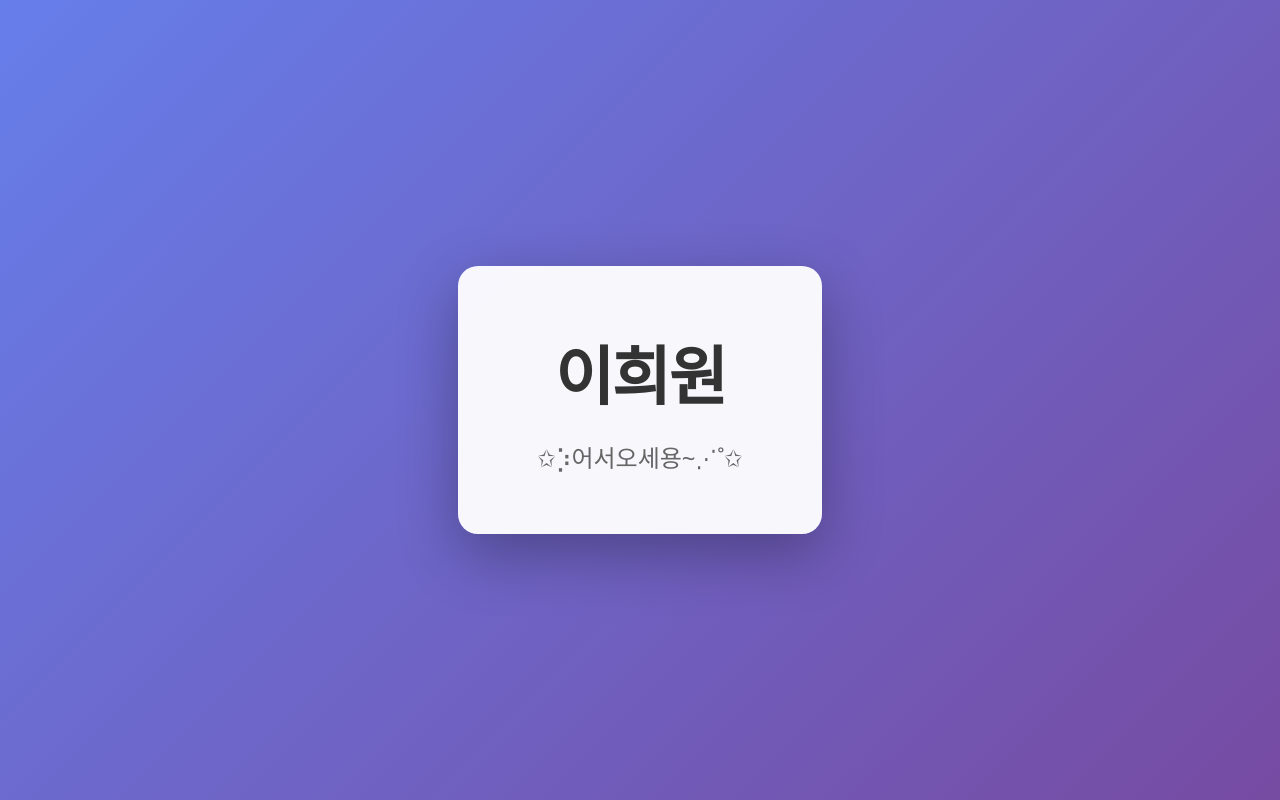
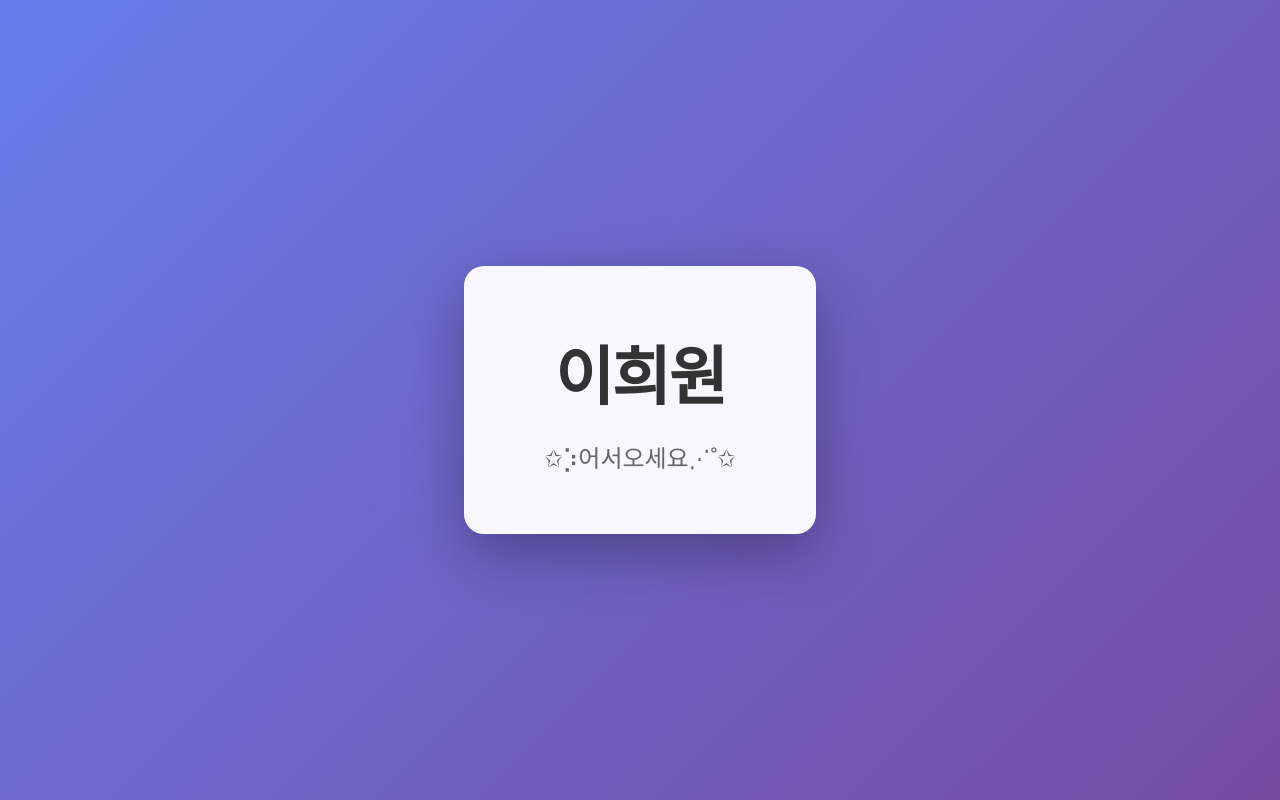
Before and after one commit to ohwwho/ohwwho.github.io, a plain HTML site: page index.html in a window 1280 px wide. Drawn offline with Linux system fonts and the light colour scheme.

Commit message:
Update index.html

```diff
--- a/index.html
+++ b/index.html
@@ -72,7 +72,7 @@
 <body>
     <div class="container">
         <h1>이희원</h1>
-        <p>✩⡱어서오세용~⋰˚✩</p>
+        <p>✩⡱어서오세요⋰˚✩</p>
     </div>
 </body>
 </html>
```
